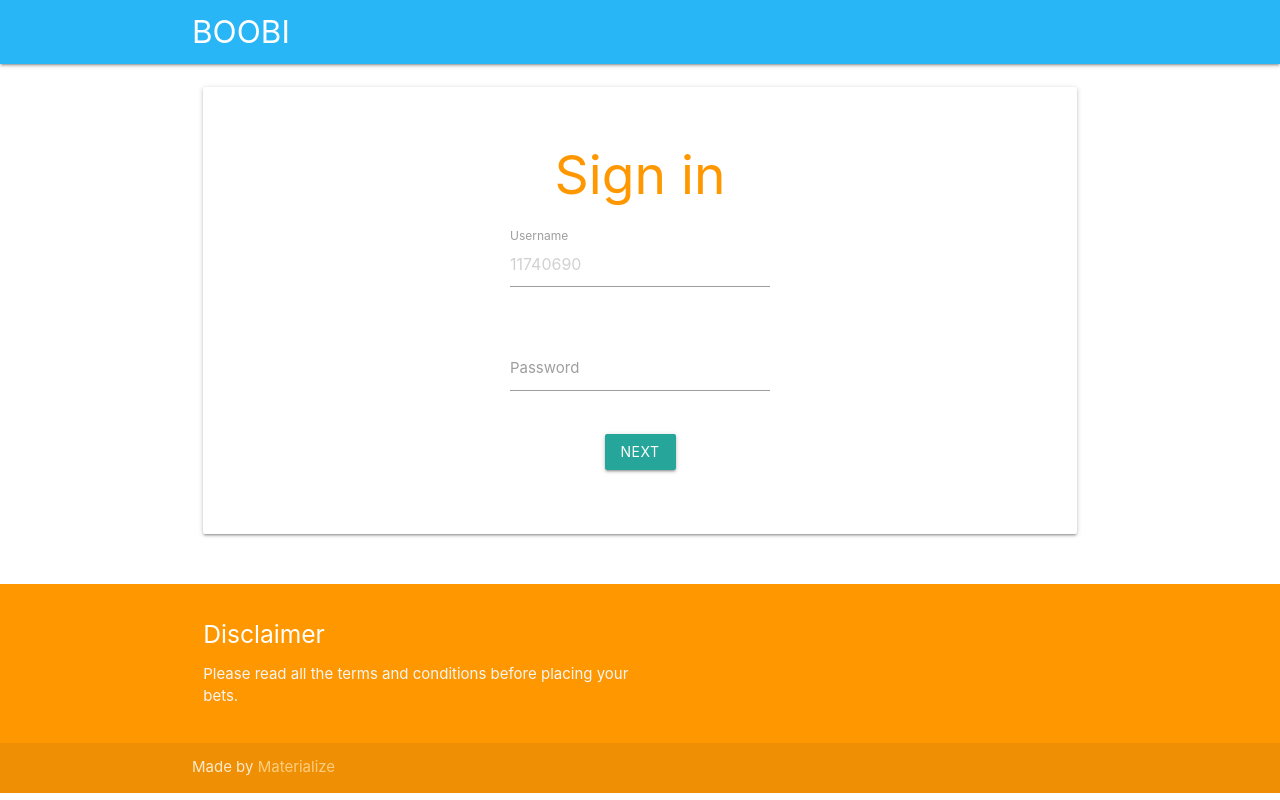
After one commit to ayush1120/BetInf, a Django app: template stoned/templates/signin.html in a window 1280 px wide. The commit adds this page. Run offline with Django 3.2, Linux system fonts and the light colour scheme; the template is opened without the code that fills it, so the values that code supplies are empty; some libraries are stand-ins or nearby versions.

Commit message:
template changes

```diff
--- /dev/null
+++ b/stoned/templates/signin.html
@@ -0,0 +1,98 @@
+{% load static %}
+
+<!DOCTYPE html>
+<html lang="en">
+
+<head>
+  <meta http-equiv="Content-Type" content="text/html; charset=UTF-8" />
+  <meta name="viewport" content="width=device-width, initial-scale=1, maximum-scale=1.0" />
+  <title>Sign in - Boobi</title>
+
+  <!-- CSS  -->
+  <link href="https://fonts.googleapis.com/icon?family=Material+Icons" rel="stylesheet">
+  <link href="{% static "css/materialize.css" %}" type="text/css" rel="stylesheet" media="screen,projection" />
+  <link href="{% static "css/style.css" %}" type="text/css" rel="stylesheet" media="screen,projection" />
+</head>
+
+<body>
+  <nav class="light-blue lighten-1" role="navigation">
+    <div class="nav-wrapper container"><a id="logo-container" href="#" class="brand-logo">BOOBI</a>
+    </div>
+  </nav>
+
+
+  <div class="container">
+    <div class="section">
+      <div class="row">
+        <div class="col s12">
+          <div class="card darken-1 center-align">
+            <div class="card-content">
+
+              <h2 class="header center orange-text">Sign in</h2>
+              <form id="Make_bet" action="{% url 'confirm' %}" enctype="multipart/form-data" method='POST'>
+                {% csrf_token %}
+                <input type="hidden" name="match_pk" value="{{match.match_pk}}">
+                <div class="row center-align">
+                  <div class="col s12">
+                    <div class="row">
+                      <div class="col m4"></div>
+                      <div class="input-field col m4">
+                        <input placeholder="11740690" id="first_name" name="roll_no" type="text" class="validate">
+                        <label for="first_name">Username</label>
+                      </div>
+                      <div class="col m4"></div>
+                    </div>
+                    <div class="row">
+                      <div class="col m4"></div>
+                      <div class="input-field col m4">
+                        <input id="password" type="password" class="validate">
+                        <label for="password">Password</label>
+                      </div>
+                      <div class="col m4"></div>
+                    </div>
+                    <div class="row">
+
+                      <button type="submit" form="Make_bet" class="waves-effect waves-light btn">Next</button>
+                    </div>
+                  </div>
+                </div>
+              </form>
+            </div>
+
+          </div>
+        </div>
+      </div>
+    </div>
+  </div>
+
+
+  <footer class="page-footer orange">
+    <div class="container">
+      <div class="row">
+        <div class="col l6 s12">
+          <h5 class="white-text">Disclaimer</h5>
+          <p class="grey-text text-lighten-4">Please read all the terms and conditions before placing your bets.</p>
+        </div>
+      </div>
+    </div>
+    <div class="footer-copyright">
+      <div class="container">
+        Made by <a class="orange-text text-lighten-3" href="http://materializecss.com">Materialize</a>
+      </div>
+    </div>
+  </footer>
+
+
+  <!--  Scripts-->
+  <script src="https://code.jquery.com/jquery-2.1.1.min.js"></script>
+  <script src="{% static "js/materialize.js" %}"></script>
+  <script src="{% static "js/init.js" %}"></script>
+
+  <script>
+    $(document).ready(function () {
+      M.AutoInit();
+    });
+  </script>
+</body>
+
+</html>
```
Also changed, not shown: stoned/templates/confirm.html (+14 -3 lines).
